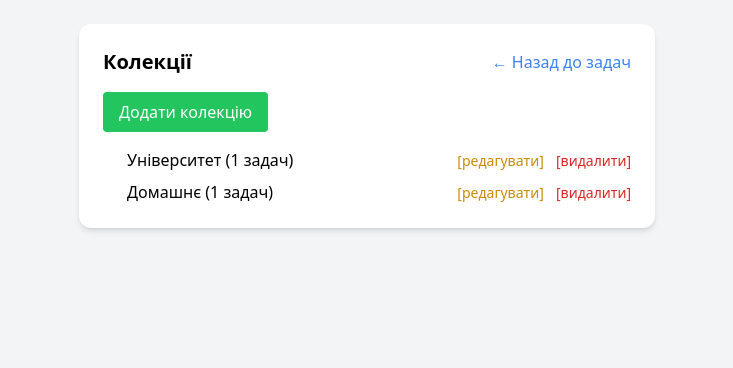
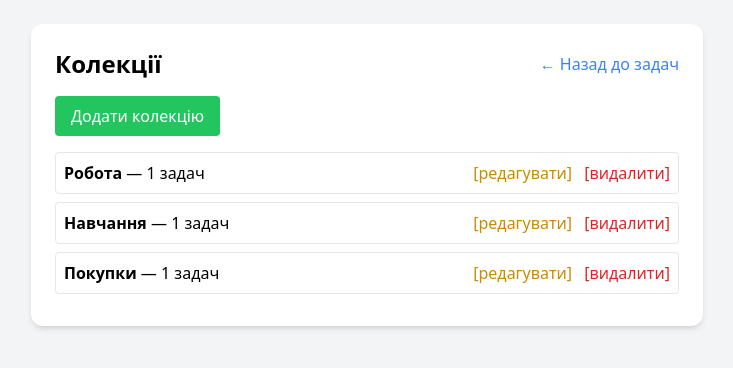
Before and after one commit to kovalsofiia1/django_todo_app, a Django app: page /collections/ in a window 1280 px wide. Shown: the top 368 px of the page, without its empty margins (273-1006 px from the left). Run offline with Django 5.2, Linux system fonts and the light colour scheme; some libraries are stand-ins or nearby versions.

Commit message:
lab1: improvments

```diff
--- a/base/data.py
+++ b/base/data.py
@@ -1,6 +1,38 @@
+from datetime import date
+
+collections = [
+    {'id': 1, 'name': 'Особисте'},
+    {'id': 2, 'name': 'Робота'},
+    {'id': 3, 'name': 'Навчання'},
+    {'id': 4, 'name': 'Покупки'}
+]
 tasks = [
-    {'id': 1, 'title': 'Зробити лабораторну', 'done': False, 'collection': 'Університет'},
-    {'id': 2, 'title': 'Помити посуд', 'done': True, 'collection': 'Домашнє'},
+    {
+        'id': 1,
+        'title': 'Прочитати книжку',
+        'done': False,
+        'collection': 1,
+        'deadline': '2025-04-30'
+    },
+    {
+        'id': 2,
+        'title': 'Підготувати звіт',
+        'done': True,
+        'collection': 2,
+        'deadline': '2025-04-25'
+    },
+    {
+        'id': 3,
+        'title': 'Написати конспект',
+        'done': False,
+        'collection': 3,
+        'deadline': '2025-04-26'
+    },
+    {
+        'id': 4,
+        'title': 'Купити продукти',
+        'done': False,
+        'collection': 4,
+        'deadline': ''
+    }
 ]
-
-collections = ['Університет', 'Домашнє']
--- a/base/templates/base/collection_form.html
+++ b/base/templates/base/collection_form.html
@@ -7,10 +7,10 @@
 </head>
 <body class="bg-gray-100 p-6">
     <div class="max-w-xl mx-auto bg-white p-6 rounded-xl shadow-md">
-        <h1 class="text-xl font-bold mb-4">{{ name|default:'Нова' }} колекція</h1>
+        <h1 class="text-xl font-bold mb-4">{{ name|default:"Нова колекція" }}</h1>
         <form method="post">
             {% csrf_token %}
-            <input type="text" name="name" value="{{ name|default:'' }}" placeholder="Назва колекції" class="border p-2 w-full mb-4 rounded" required />
+            <input type="text" name="name" value="{{ name|default:'' }}" placeholder="Назва колекції" class="border p-2 w-full rounded mb-4" required />
             <button type="submit" class="bg-blue-500 text-white px-4 py-2 rounded hover:bg-blue-600">Зберегти</button>
         </form>
     </div>
--- a/base/templates/base/collection_list.html
+++ b/base/templates/base/collection_list.html
@@ -6,21 +6,25 @@
     <script src="https://cdn.tailwindcss.com"></script>
 </head>
 <body class="bg-gray-100 p-6">
-    <div class="max-w-xl mx-auto bg-white p-6 rounded-xl shadow-md">
+    <div class="max-w-2xl mx-auto bg-white p-6 rounded-xl shadow-md">
         <div class="flex justify-between items-center mb-4">
-            <h1 class="text-xl font-bold">Колекції</h1>
+            <h1 class="text-2xl font-bold">Колекції</h1>
             <a href="/" class="text-blue-500 hover:underline">← Назад до задач</a>
         </div>
-        <a href="/collections/add/" class="mb-4 inline-block bg-green-500 text-white px-4 py-2 rounded hover:bg-green-600">Додати колекцію</a>
-        <ul class="list-disc pl-6 space-y-2">
+        <a href="/collections/add/" class="inline-block mb-4 bg-green-500 text-white px-4 py-2 rounded hover:bg-green-600">Додати колекцію</a>
+        <ul>
             {% for col in collections %}
-                <li class="flex justify-between items-center">
-                    <span>{{ col.name }} ({{ col.count }} задач)</span>
+                <li class="flex justify-between items-center border p-2 rounded mb-2">
                     <div>
-                        <a href="/collections/edit/{{ col.name }}/" class="text-sm text-yellow-600 mr-2">[редагувати]</a>
-                        <a href="/collections/delete/{{ col.name }}/" class="text-sm text-red-600">[видалити]</a>
+                        <strong>{{ col.name }}</strong> — {{ col.count }} задач
+                    </div>
+                    <div>
+                        <a href="/collections/edit/{{ col.id }}/" class="text-yellow-600 mr-2">[редагувати]</a>
+                        <a href="/collections/delete/{{ col.id }}/" class="text-red-600">[видалити]</a>
                     </div>
                 </li>
+            {% empty %}
+                <li>Колекцій не знайдено.</li>
             {% endfor %}
         </ul>
     </div>
--- a/base/urls.py
+++ b/base/urls.py
@@ -11,6 +11,6 @@
     # Колекції
     path('collections/', views.collection_list, name='collection_list'),
     path('collections/add/', views.add_collection, name='add_collection'),
-    path('collections/edit/<str:name>/', views.edit_collection, name='edit_collection'),
-    path('collections/delete/<str:name>/', views.delete_collection, name='delete_collection'),
+    path('collections/edit/<int:col_id>/', views.edit_collection, name='edit_collection'),
+    path('collections/delete/<int:col_id>/', views.delete_collection, name='delete_collection'),
 ]
--- a/base/views.py
+++ b/base/views.py
@@ -1,20 +1,45 @@
 from django.shortcuts import render, redirect
 from .data import tasks, collections
+from datetime import datetime
+
+def get_collection_name(cid):
+    col = next((c for c in collections if c['id'] == cid), None)
+    return col['name'] if col else 'Невідомо'
 
 def task_list(request):
     search_query = request.GET.get('search', '')
-    filtered_tasks = [t for t in tasks if search_query.lower() in t['title'].lower()]
+    selected_col = request.GET.get('collection')
+    selected_col = int(selected_col) if selected_col and selected_col.isdigit() else None
+
+    filtered_tasks = tasks
+    if search_query:
+        filtered_tasks = [t for t in filtered_tasks if search_query.lower() in t['title'].lower()]
+    if selected_col:
+        filtered_tasks = [t for t in filtered_tasks if t['collection'] == selected_col]
+
+    # Додаємо 'collection_name' до кожного завдання
+    for task in filtered_tasks:
+        task['collection_name'] = get_collection_name(task['collection'])
+
     return render(request, 'base/task_list.html', {
         'tasks': filtered_tasks,
         'search': search_query,
-        'collections': collections
+        'collections': collections,
+        'selected_col': selected_col,
+        'get_collection_name': get_collection_name
     })
-
 def add_task(request):
     if request.method == 'POST':
         title = request.POST['title']
-        collection = request.POST.get('collection', 'Загальне')
-        tasks.append({'id': len(tasks)+1, 'title': title, 'done': False, 'collection': collection})
+        collection = int(request.POST.get('collection', '1'))
+        deadline = request.POST.get('deadline')
+        tasks.append({
+            'id': len(tasks)+1,
+            'title': title,
+            'done': False,
+            'collection': collection,
+            'deadline': deadline
+        })
         return redirect('task_list')
     return render(request, 'base/task_form.html', {'collections': collections})
 
@@ -37,44 +62,41 @@
 
     if request.method == 'POST':
         task['title'] = request.POST['title']
-        task['collection'] = request.POST.get('collection', 'Загальне')
+        task['collection'] = int(request.POST.get('collection', '1'))
+        task['deadline'] = request.POST.get('deadline')
         return redirect('task_list')
 
     return render(request, 'base/task_form.html', {'task': task, 'collections': collections})
 
 def collection_list(request):
-    collection_data = [
-        {'name': col, 'count': sum(1 for t in tasks if t['collection'] == col)}
-        for col in collections
-    ]
+    for col in collections:
+        col['count'] = sum(1 for t in tasks if t['collection'] == col['id'])
+
     return render(request, 'base/collection_list.html', {
-        'collections': collection_data
+        'collections': collections
     })
-
 
 def add_collection(request):
     if request.method == 'POST':
         name = request.POST['name']
-        if name and name not in collections:
-            collections.append(name)
+        if name:
+            collections.append({'id': max([c['id'] for c in collections], default=0)+1, 'name': name})
         return redirect('collection_list')
     return render(request, 'base/collection_form.html')
 
-def delete_collection(request, name):
+def delete_collection(request, col_id):
     global tasks, collections
-    if name in collections:
-        collections.remove(name)
-        tasks = [t for t in tasks if t['collection'] != name]
+    collections = [c for c in collections if c['id'] != col_id]
+    tasks = [t for t in tasks if t['collection'] != col_id]
     return redirect('collection_list')
 
-def edit_collection(request, name):
+def edit_collection(request, col_id):
+    collection = next((c for c in collections if c['id'] == col_id), None)
+    if not collection:
+        return redirect('collection_list')
+
     if request.method == 'POST':
         new_name = request.POST['name']
-        if new_name and name in collections:
-            index = collections.index(name)
-            collections[index] = new_name
-            for t in tasks:
-                if t['collection'] == name:
-                    t['collection'] = new_name
+        collection['name'] = new_name
         return redirect('collection_list')
-    return render(request, 'base/collection_form.html', {'name': name})
+    return render(request, 'base/collection_form.html', {'name': collection['name'], 'col_id': collection['id']})
```
Also changed, not shown: base/templates/base/task_form.html (+9 -5 lines), base/templates/base/task_list.html (+16 -2 lines).
